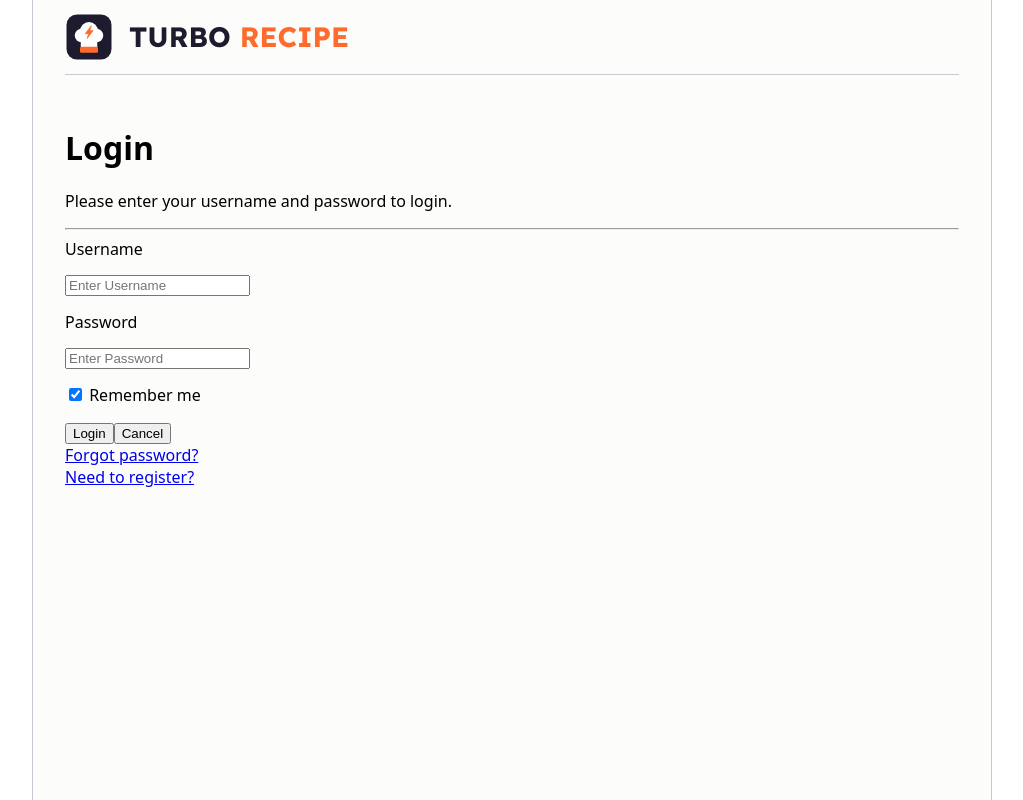
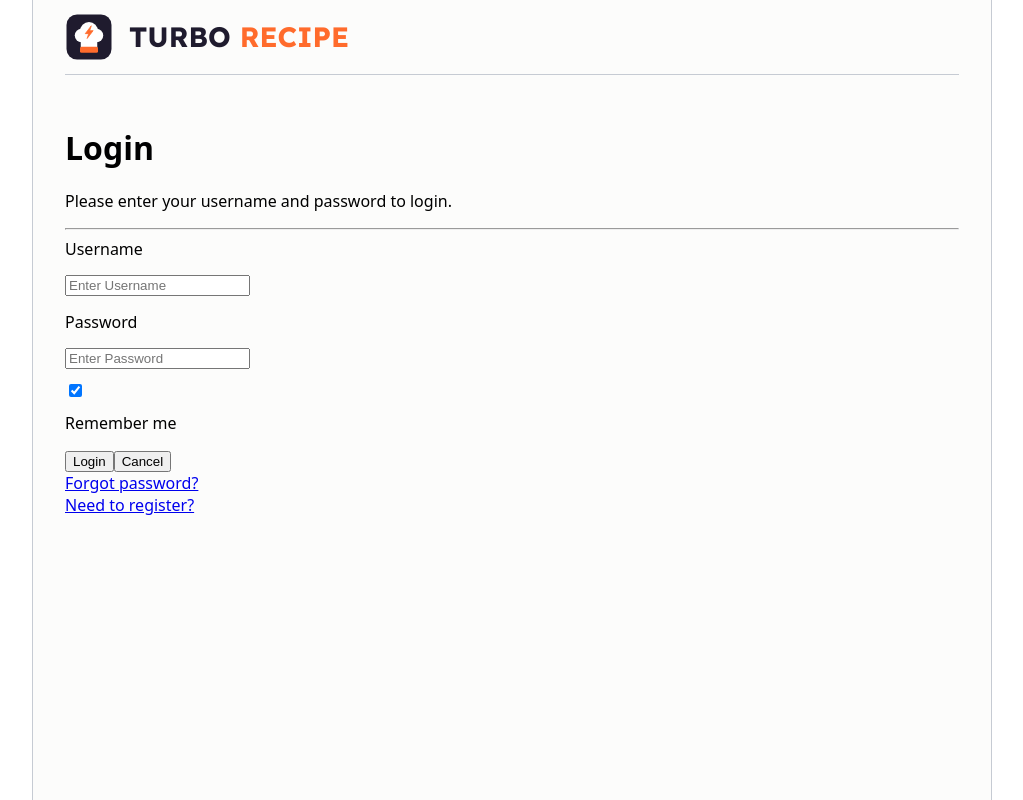
Before and after one commit to ArmandoCtrs/Turbo-Recipe, a React (Vite) app in the folder client/: page /login in a window 1280 px wide. Shown: the whole page, without its empty margins (128-1151 px from the left). Built offline with nearby package versions, Linux system fonts and the light colour scheme; no server answers.

Commit message:
Updated CSS to separate input fields on different lines

```diff
--- a/client/src/App.css
+++ b/client/src/App.css
@@ -186,11 +186,10 @@ header * {
     border-radius: 4px;
 }
 
-input[type="password"],
-input[type="text"],
+input,
 label,
 textarea,
 select {
   display: block;
-  margin-bottom: 15px
+  margin-bottom: 15px; /* Optional: Adds vertical spacing between fields */
 }
```
